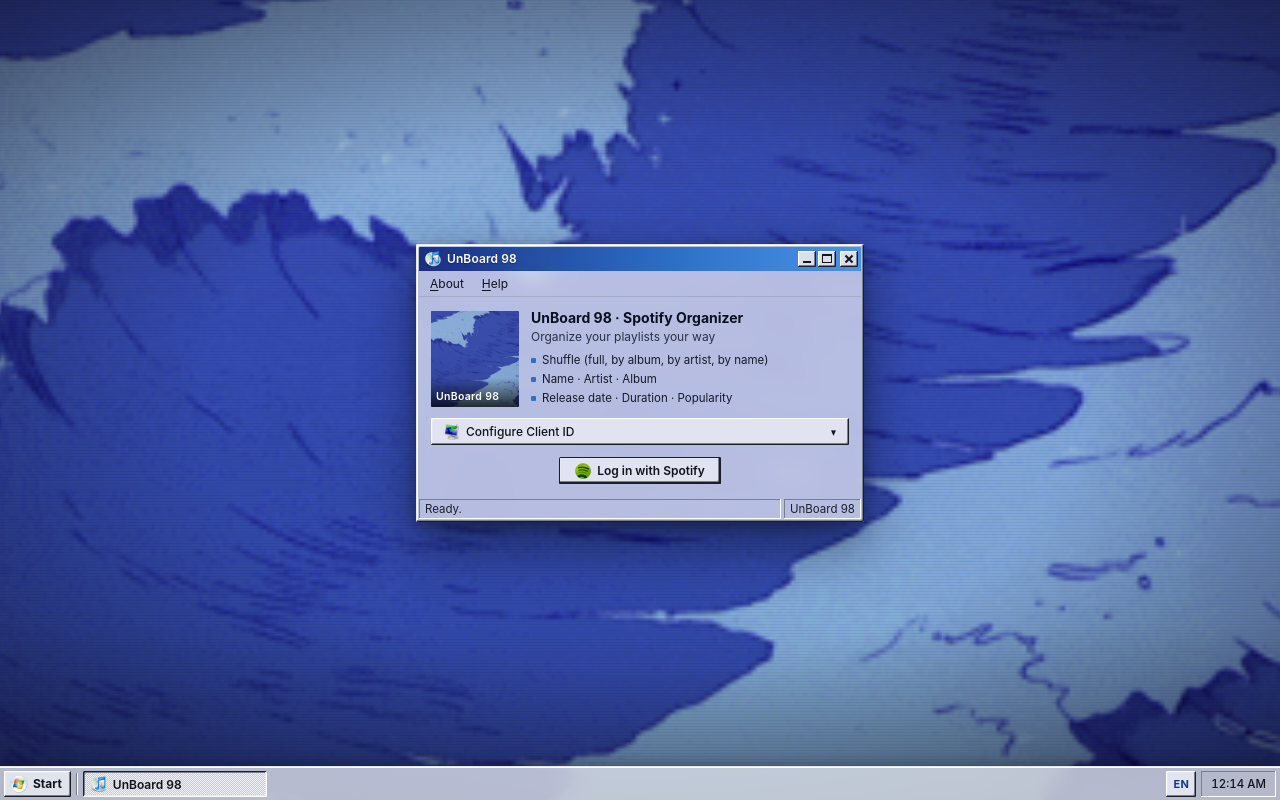
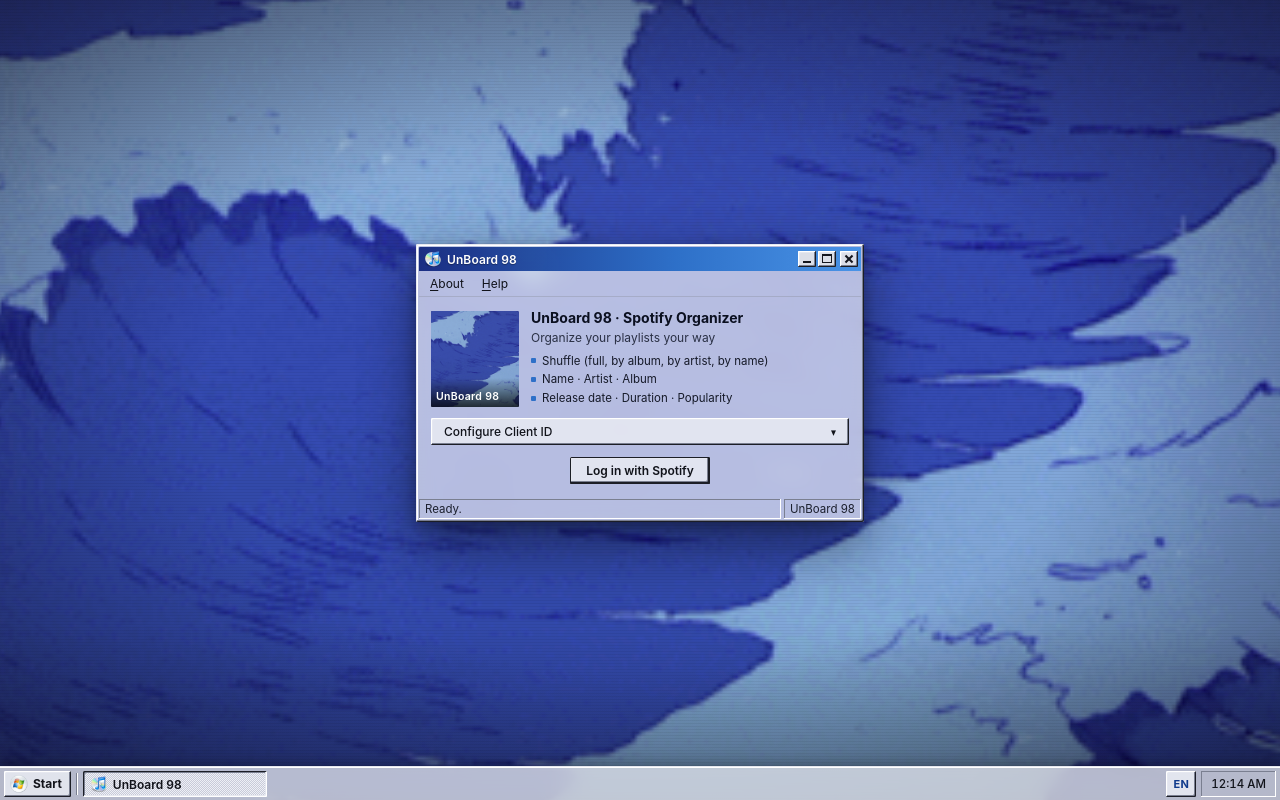
Before and after one commit to sawanose275/unboard-98, a plain HTML site: page index.html in a window 1280 px wide. Drawn offline with Linux system fonts and the light colour scheme.

Commit message:
Remove icons from Configure Client ID and Log in with Spotify buttons

```diff
--- a/index.html
+++ b/index.html
@@ -75,7 +75,6 @@
 
         <button class="btn98 btn-block" id="config-toggle">
           <span class="btn-label">
-            <img class="ico ico-16" src="icons/config.png" alt="" />
             <span data-i18n="configToggle">Configure Client ID</span>
           </span>
           <span class="chevron">▾</span>
@@ -99,7 +98,6 @@
 
         <div class="btn-row">
           <button class="btn98 btn-default btn-spotify" id="login-btn">
-            <img class="ico ico-16" src="icons/spotify.png" alt="" />
             <span data-i18n="loginBtn">Log in with Spotify</span>
           </button>
         </div>
```
Also changed, not shown: icons/config.png (deleted), icons/spotify.png (deleted).
